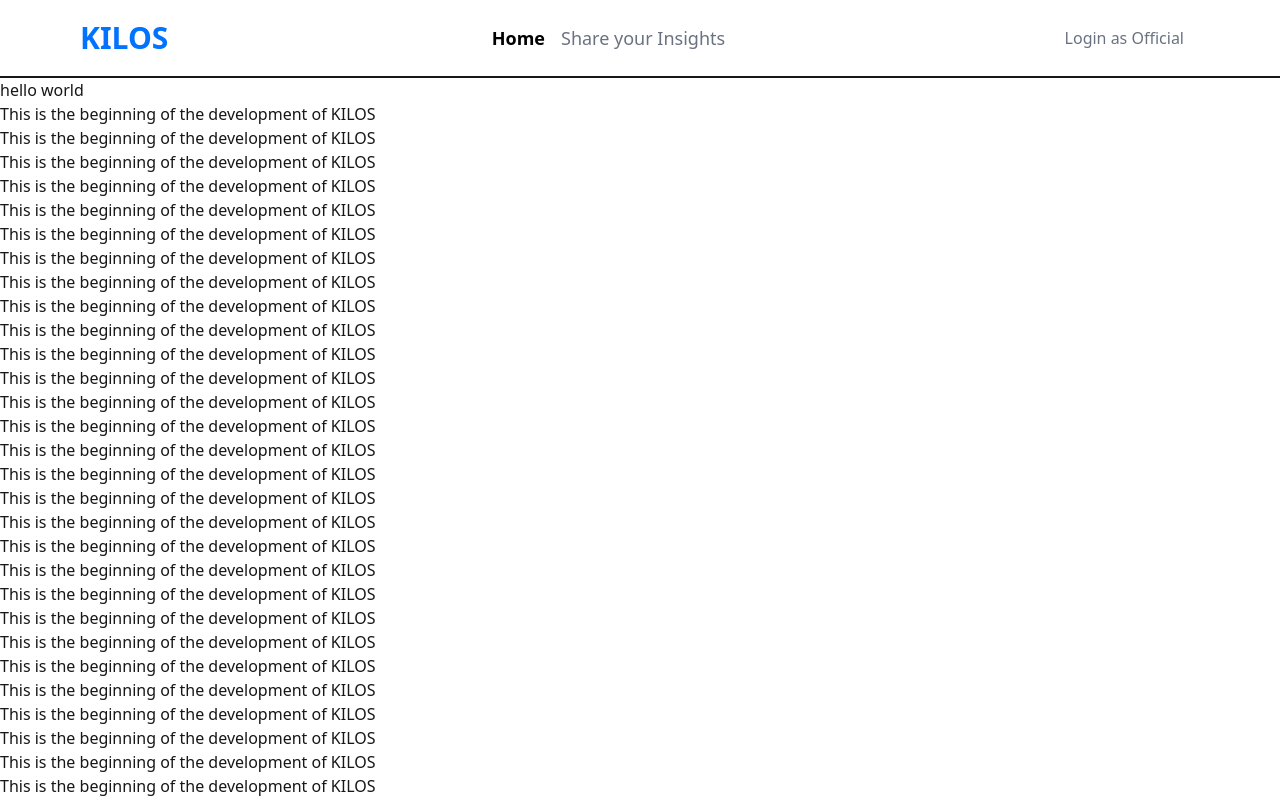
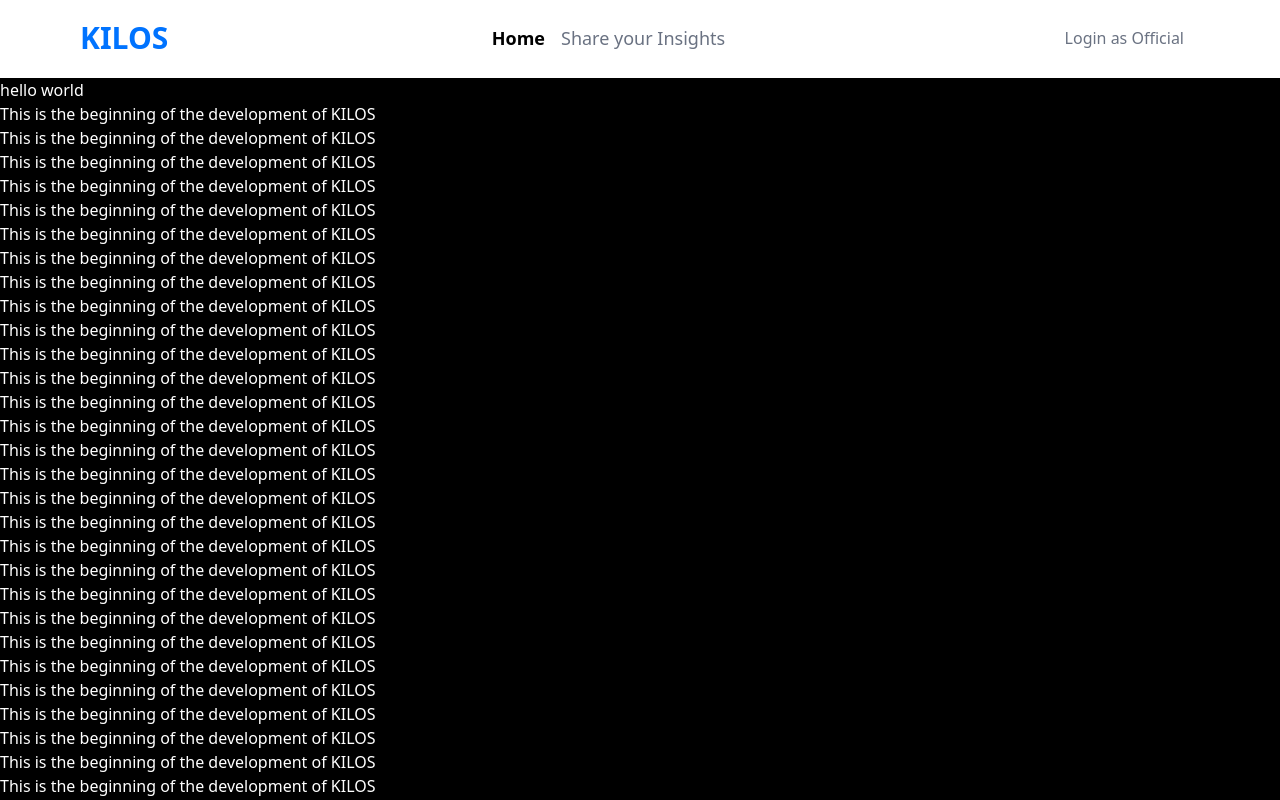
Before and after one commit to snowP26/KILOS-Capstone, a Next.js app: page / in a window 1280 px wide. Shown: the top 800 px of the page. Built offline with nearby package versions, Linux system fonts and the light colour scheme.

Commit message:
fix: filestructure and production css

```diff
--- a/src/app/globals.css
+++ b/src/app/globals.css
@@ -1,6 +1,6 @@
 @import "tailwindcss";
 
-:root {
+/* :root {
   --background: #ffffff;
   --foreground: #171717;
 }
@@ -22,4 +22,4 @@
 body {
   background: var(--background);
   color: var(--foreground);
-}
+} */
--- a/src/app/pages/mock-users/page.tsx
+++ /dev/null
@@ -1,7 +0,0 @@
-'use client';
-export const dynamic = 'force-dynamic';
-import MockUsers from "./mockusers";
-
-export default function Page(){
-    return <MockUsers />
-}
```
Also changed, not shown: src/app/(screens)/feedback/page.tsx (renamed from src/app/pages/feedback/page.tsx), src/app/(screens)/mock-users/page.tsx (renamed from src/app/pages/mock-users/mockusers.tsx), src/app/(screens)/users-server/error.tsx (renamed from src/app/pages/users-server/error.tsx), src/app/(screens)/users-server/loading.tsx (renamed from src/app/pages/users-server/loading.tsx), src/app/(screens)/users-server/page.tsx (renamed from src/app/pages/users-server/page.tsx).
